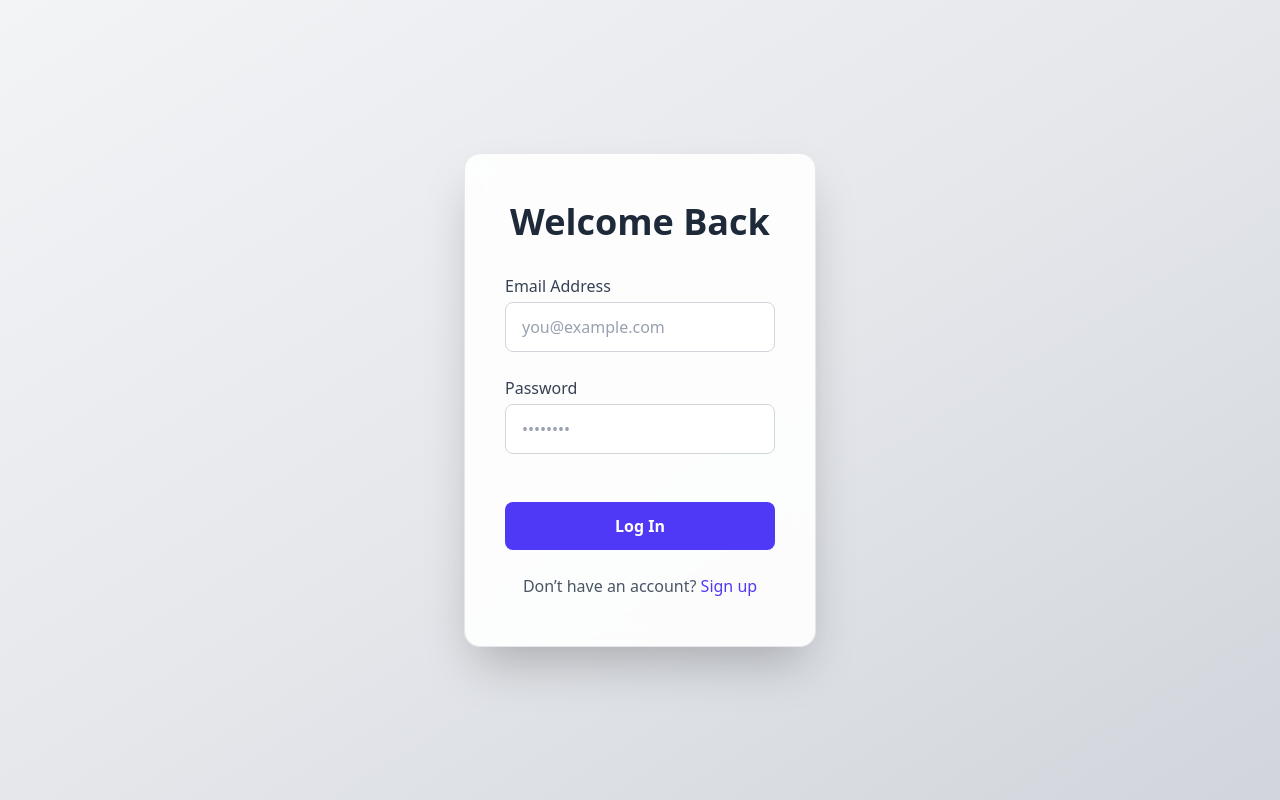
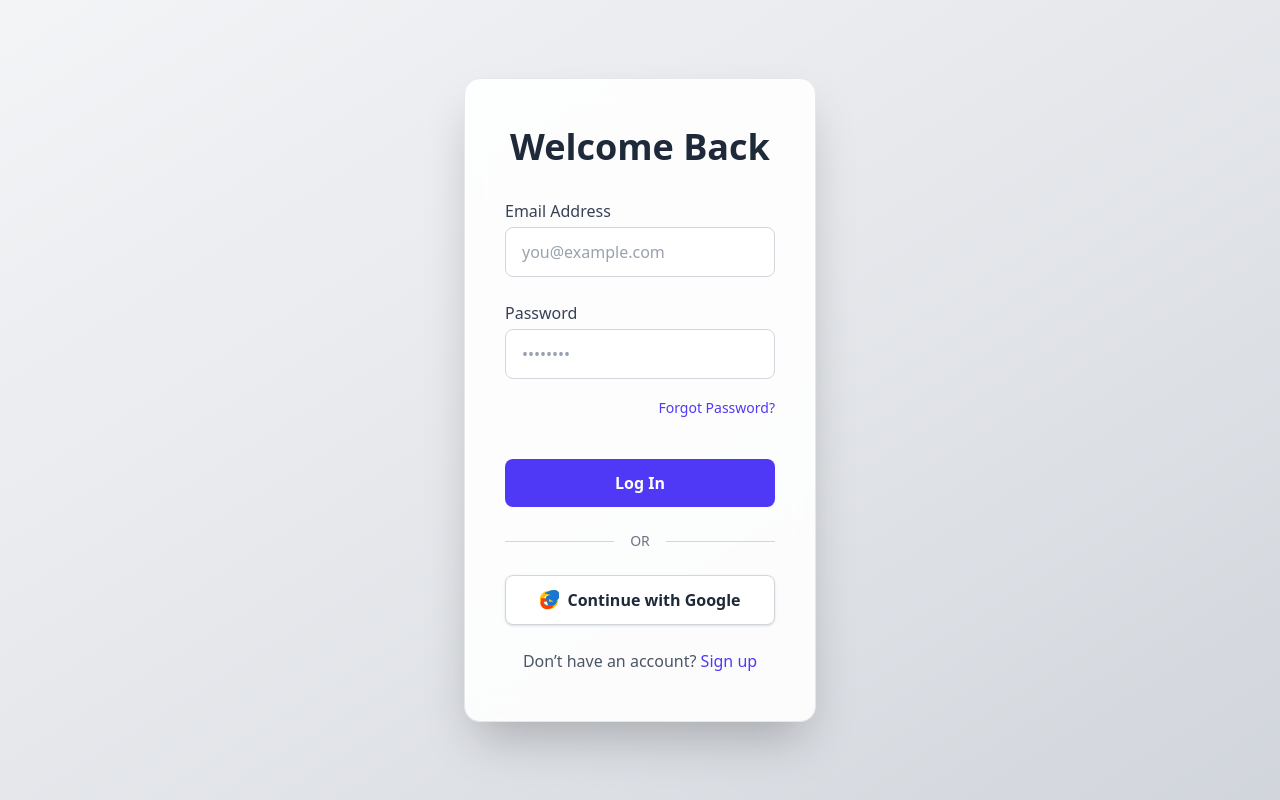
Before and after one commit to ecehithaldia/Official_Website, a React (Vite) app in the folder web/: page /login in a window 1280 px wide. Built offline with nearby package versions, Linux system fonts and the light colour scheme; no server answers; the database is empty.

Commit message:
chore:signup with google added

```diff
--- a/web/src/components/login-form.jsx
+++ b/web/src/components/login-form.jsx
@@ -1,7 +1,12 @@
 import React, { useState } from "react";
 import { useNavigate } from "react-router-dom";
 import { auth } from "../firebase"; // Assuming firebase.js is in the parent directory
-import { signInWithEmailAndPassword } from "firebase/auth";
+import {
+  signInWithEmailAndPassword,
+  GoogleAuthProvider,
+  signInWithPopup,
+  sendPasswordResetEmail,
+} from "firebase/auth";
 
 export function LoginForm() {
   const [formData, setFormData] = useState({
@@ -10,15 +15,21 @@ export function LoginForm() {
   });
   const [error, setError] = useState("");
   const [loading, setLoading] = useState(false);
+  const [resetMessage, setResetMessage] = useState("");
+  const [resetError, setResetError] = useState("");
   const navigate = useNavigate();
 
   const handleChange = (e) =>
     setFormData({ ...formData, [e.target.name]: e.target.value });
 
+  // Handler for Email/Password Login
   const handleSubmit = async (e) => {
     e.preventDefault();
+    if (loading) return;
     setLoading(true);
     setError("");
+    setResetMessage("");
+    setResetError("");
 
     try {
       await signInWithEmailAndPassword(
@@ -29,8 +40,57 @@ export function LoginForm() {
       console.log("Login successful");
       navigate("/"); // Redirect to homepage after successful login
     } catch (err) {
+      if (err.code === "auth/user-not-found" || err.code === "auth/wrong-password") {
+        setError("Invalid email or password.");
+      } else if (err.code === "auth/user-disabled") {
+        setError("This account has been disabled.");
+      } else if (err.code === "auth/too-many-requests") {
+        setError("Too many attempts. Please try again later.");
+      } else {
+        setError(err.message);
+      }
+      console.error("Error logging in:", err);
+    } finally {
+      setLoading(false);
+    }
+  };
+
+  // Handler for Google Sign-In
+  const handleGoogleSignIn = async () => {
+    if (loading) return;
+    setLoading(true);
+    setError("");
+    const provider = new GoogleAuthProvider();
+    try {
+      await signInWithPopup(auth, provider);
+      console.log("Google Login successful");
+      navigate("/"); // Redirect to homepage
+    } catch (err) {
       setError(err.message);
-      console.error("Error logging in:", err);
+      console.error("Error with Google login:", err);
+    } finally {
+      setLoading(false);
+    }
+  };
+
+  // Handler for Password Reset
+  const handlePasswordReset = async () => {
+    if (!formData.email) {
+      setResetError("Please enter your email address to reset your password.");
+      return;
+    }
+    if (loading) return;
+    setLoading(true);
+    setError("");
+    setResetMessage("");
+    setResetError("");
+
+    try {
+      await sendPasswordResetEmail(auth, formData.email);
+      setResetMessage("Password reset email sent. Check your inbox.");
+    } catch (err) {
+      setResetError(err.message);
+      console.error("Error sending password reset email:", err);
     } finally {
       setLoading(false);
     }
@@ -86,27 +146,95 @@ export function LoginForm() {
           />
         </div>
 
-        {/* --- Error Message --- */}
+        {/* --- Forgot Password Link --- */}
+        <div className="text-right -mt-2">
+          <button
+            type="button"
+            onClick={handlePasswordReset}
+            disabled={loading}
+            className="text-sm text-indigo-600 hover:text-indigo-500 dark:text-indigo-500 dark:hover:text-indigo-400 font-medium transition-colors disabled:opacity-50"
+          >
+            Forgot Password?
+          </button>
+        </div>
+
+        {/* --- Reset Messages --- */}
+        {resetMessage && (
+          <p className="text-green-600 dark:text-green-400 text-sm text-center -my-2">
+            {resetMessage}
+          </p>
+        )}
+        {resetError && (
+          <p className="text-red-500 text-sm text-center -my-2">{resetError}</p>
+        )}
+
+        {/* --- Login Error Message --- */}
         {error && (
-          <p className="text-red-500 text-sm text-center">{error}</p>
+          <p className="text-red-500 text-sm text-center -my-2">{error}</p>
         )}
 
         {/* --- Submit Button --- */}
         <button
           type="submit"
           disabled={loading}
-          className="mt-4 sm:mt-6 w-full bg-indigo-600 hover:bg-indigo-7T00 text-white font-semibold py-2 sm:py-3 rounded-lg transition-all duration-300 disabled:bg-indigo-400"
+          className="mt-4 w-full bg-indigo-600 hover:bg-indigo-700 text-white font-semibold py-2 sm:py-3 rounded-lg transition-all duration-300 disabled:bg-indigo-400"
         >
           {loading ? "Logging In..." : "Log In"}
         </button>
       </form>
+
+      {/* --- OR Separator --- */}
+      <div className="flex items-center my-5 sm:my-6">
+        <div className="flex-grow border-t border-gray-300 dark:border-gray-700"></div>
+        <span className="flex-shrink mx-4 text-gray-500 dark:text-gray-400 text-sm">
+          OR
+        </span>
+        <div className="flex-grow border-t border-gray-300 dark:border-gray-700"></div>
+      </div>
+
+      {/* --- Google Sign-In Button --- */}
+      <button
+        type="button"
+        onClick={handleGoogleSignIn}
+        disabled={loading}
+        className="w-full bg-white text-gray-800 font-semibold py-2 sm:py-3 rounded-lg border border-gray-300 shadow-sm hover:bg-gray-100 transition-all duration-300 flex items-center justify-center gap-2 dark:bg-gray-800 dark:text-white dark:border-gray-600 dark:hover:bg-gray-700 disabled:opacity-50"
+      >
+        <svg
+          className="w-5 h-5"
+          viewBox="0 0 48 48"
+          fill="none"
+          xmlns="http://www.w3.org/2000/svg"
+        >
+          <path
+            d="M44.5 20H24v8h11.8c-1.7 5.4-6.3 9.4-11.8 9.4-7.2 0-13-5.8-13-13s5.8-13 13-13c3.1 0 5.9 1.1 8.1 2.9l6.4-6.4C34.6 4.1 29.6 2 24 2 11.8 2 2 11.8 2 24s9.8 22 22 22 22-9.8 22-22c0-1.3-.2-2.7-.5-4z"
+            fill="#FFC107"
+          />
+          <path
+            d="M44.5 20H24v8h11.8c-1.7 5.4-6.3 9.4-11.8 9.4-7.2 0-13-5.8-13-13s5.8-13 13-13c3.1 0 5.9 1.1 8.1 2.9l6.4-6.4C34.6 4.1 29.6 2 24 2 11.8 2 2 11.8 2 24s9.8 22 22 22 22-9.8 22-22c0-1.3-.2-2.7-.5-4z"
+            fill="none"
+          />
+          <path
+            d="M4.9 29.7V20h19.1v8H11.8C10.1 33.4 14.7 37.4 20.1 37.4c3.1 0 5.9-1.1 8.1-2.9l6.4 6.4C30 43.9 25 46 19.4 46 11.2 46 3.4 40.2 3.4 32c0-1.3.2-2.7.5-4z"
+            fill="#FF3D00"
+          />
+          <path
+            d="M45.1 24c0-1.3-.2-2.7-.5-4H24v8h11.8c-1.7 5.4-6.3 9.4-11.8 9.4-3.1 0-5.9-1.1-8.1-2.9L7.5 30.3C11.1 34 16.1 36 21.7 36c7.2 0 13-5.8 13-13s-5.8-13-13-13c-3.1 0-5.9-1.1-8.1-2.9L22.1 4.1C25.7 2 30.7 0 36.3 0c7.2 0 13 5.8 13 13s-5.8 13-13 13c-3.1 0-5.9-1.1-8.1-2.9L16.5 17.7C19.1 14 24.1 12 29.7 12c7.2 0 13 5.8 13 13s-5.8 13-13 13c-3.1 0-5.9-1.1-8.1-2.9L16.5 17.7z"
+            fill="#4CAF50"
+          />
+          <path
+            d="M44.5 20H24v8h11.8c-1.7 5.4-6.3 9.4-11.8 9.4-3.1 0-5.9-1.1-8.1-2.9L7.5 30.3C11.1 34 16.1 36 21.7 36c7.2 0 13-5.8 13-13s-5.8-13-13-13c-3.1 0-5.9-1.1-8.1-2.9L22.1 4.1C25.7 2 30.7 0 36.3 0c7.2 0 13 5.8 13 13s-5.8 13-13 13c-3.1 0-5.9-1.1-8.1-2.9L16.5 17.7C19.1 14 24.1 12 29.7 12c7.2 0 13 5.8 13 13s-5.8 13-13 13c-3.1 0-5.9-1.1-8.1-2.9L16.5 17.7z"
+            fill="#1976D2"
+          />
+        </svg>
+        Continue with Google
+      </button>
 
       {/* --- Link to Signup --- */}
       <p className="text-center text-sm sm:text-base text-gray-600 dark:text-gray-400 mt-6">
         Don’t have an account?{" "}
         <a
           href="/signup"
-          className="text-indigo-600 hover:text-indigo-500 font-medium transition-colors"
+          className="text-indigo-600 hover:text-indigo-500 dark:text-indigo-500 dark:hover:text-indigo-400 font-medium transition-colors"
         >
           Sign up
         </a>
--- a/web/src/components/signup-form.jsx
+++ b/web/src/components/signup-form.jsx
@@ -4,6 +4,9 @@ import { auth } from "../firebase"; // Assuming firebase.js is in the parent dir
 import {
   createUserWithEmailAndPassword,
   updateProfile,
+  GoogleAuthProvider,
+  signInWithPopup,
+  sendEmailVerification,
 } from "firebase/auth";
 
 export function SignupForm() {
@@ -14,13 +17,16 @@ export function SignupForm() {
   });
   const [error, setError] = useState("");
   const [loading, setLoading] = useState(false);
+  const [signupSuccess, setSignupSuccess] = useState(false); // For verification message
   const navigate = useNavigate();
 
   const handleChange = (e) =>
     setFormData({ ...formData, [e.target.name]: e.target.value });
 
+  // Handler for Email/Password Signup
   const handleSubmit = async (e) => {
     e.preventDefault();
+    if (loading) return; // Prevent multiple submissions
     setLoading(true);
     setError("");
 
@@ -38,8 +44,11 @@ export function SignupForm() {
         displayName: formData.name,
       });
 
-      console.log("Signup successful, user:", user);
-      navigate("/"); // Redirect to homepage after successful signup
+      // 3. Send verification email
+      await sendEmailVerification(user);
+
+      console.log("Signup successful, verification email sent.");
+      setSignupSuccess(true); // Show verification message
     } catch (err) {
       setError(err.message);
       console.error("Error signing up:", err);
@@ -48,6 +57,49 @@ export function SignupForm() {
     }
   };
 
+  // Handler for Google Sign-In
+  const handleGoogleSignIn = async () => {
+    if (loading) return;
+    setLoading(true);
+    setError("");
+    const provider = new GoogleAuthProvider();
+    try {
+      await signInWithPopup(auth, provider);
+      console.log("Google Signup successful");
+      navigate("/"); // Google sign-in is immediate and verified, so redirect
+    } catch (err) {
+      setError(err.message);
+      console.error("Error with Google sign up:", err);
+    } finally {
+      setLoading(false);
+    }
+  };
+
+  // Show verification message on success
+  if (signupSuccess) {
+    return (
+      <div className="w-full bg-white/5 dark:bg-white/5 backdrop-blur-md rounded-2xl shadow-2xl border border-white/10 px-6 py-8 sm:px-8 sm:py-10 lg:px-10 lg:py-12 transition-all duration-300">
+        <h2 className="text-center text-2xl sm:text-3xl font-bold text-white mb-4">
+          Success!
+        </h2>
+        <p className="text-center text-gray-300">
+          We've sent a verification link to{" "}
+          <strong className="text-white">{formData.email}</strong>.
+        </p>
+        <p className="text-center text-gray-300 mt-2">
+          Please check your inbox (and spam folder) to verify your account.
+        </p>
+        <a
+          href="/login"
+          className="block text-center w-full bg-indigo-600 hover:bg-indigo-700 text-white font-semibold py-2 sm:py-3 rounded-lg transition-all duration-300 mt-8"
+        >
+          Back to Login
+        </a>
+      </div>
+    );
+  }
+
+  // Show signup form
   return (
     <div className="w-full bg-white/5 dark:bg-white/5 backdrop-blur-md rounded-2xl shadow-2xl border border-white/10 px-6 py-8 sm:px-8 sm:py-10 lg:px-10 lg:py-12 transition-all duration-300">
       <h2 className="text-center text-2xl sm:text-3xl lg:text-4xl font-bold text-white mb-6 sm:mb-8">
@@ -133,6 +185,50 @@ export function SignupForm() {
         </button>
       </form>
 
+      {/* --- OR Separator --- */}
+      <div className="flex items-center my-5 sm:my-6">
+        <div className="flex-grow border-t border-gray-600"></div>
+        <span className="flex-shrink mx-4 text-gray-400 text-sm">OR</span>
+        <div className="flex-grow border-t border-gray-600"></div>
+      </div>
+
+      {/* --- Google Sign-In Button --- */}
+      <button
+        type="button"
+        onClick={handleGoogleSignIn}
+        disabled={loading}
+        className="w-full bg-white text-gray-800 font-semibold py-2 sm:py-3 rounded-lg border border-gray-300 shadow-sm hover:bg-gray-100 transition-all duration-300 flex items-center justify-center gap-2 disabled:bg-gray-200"
+      >
+        <svg
+          className="w-5 h-5"
+          viewBox="0 0 48 48"
+          fill="none"
+          xmlns="http://www.w3.org/2000/svg"
+        >
+          <path
+            d="M44.5 20H24v8h11.8c-1.7 5.4-6.3 9.4-11.8 9.4-7.2 0-13-5.8-13-13s5.8-13 13-13c3.1 0 5.9 1.1 8.1 2.9l6.4-6.4C34.6 4.1 29.6 2 24 2 11.8 2 2 11.8 2 24s9.8 22 22 22 22-9.8 22-22c0-1.3-.2-2.7-.5-4z"
+            fill="#FFC107"
+          />
+          <path
+            d="M44.5 20H24v8h11.8c-1.7 5.4-6.3 9.4-11.8 9.4-7.2 0-13-5.8-13-13s5.8-13 13-13c3.1 0 5.9 1.1 8.1 2.9l6.4-6.4C34.6 4.1 29.6 2 24 2 11.8 2 2 11.8 2 24s9.8 22 22 22 22-9.8 22-22c0-1.3-.2-2.7-.5-4z"
+            fill="none"
+          />
+          <path
+            d="M4.9 29.7V20h19.1v8H11.8C10.1 33.4 14.7 37.4 20.1 37.4c3.1 0 5.9-1.1 8.1-2.9l6.4 6.4C30 43.9 25 46 19.4 46 11.2 46 3.4 40.2 3.4 32c0-1.3.2-2.7.5-4z"
+            fill="#FF3D00"
+          />
+          <path
+            d="M45.1 24c0-1.3-.2-2.7-.5-4H24v8h11.8c-1.7 5.4-6.3 9.4-11.8 9.4-3.1 0-5.9-1.1-8.1-2.9L7.5 30.3C11.1 34 16.1 36 21.7 36c7.2 0 13-5.8 13-13s-5.8-13-13-13c-3.1 0-5.9 1.1-8.1-2.9L22.1 4.1C25.7 2 30.7 0 36.3 0c7.2 0 13 5.8 13 13s-5.8 13-13 13c-3.1 0-5.9-1.1-8.1-2.9L16.5 17.7C19.1 14 24.1 12 29.7 12c7.2 0 13 5.8 13 13s-5.8 13-13 13c-3.1 0-5.9-1.1-8.1-2.9L16.5 17.7z"
+            fill="#4CAF50"
+          />
+          <path
+            d="M44.5 20H24v8h11.8c-1.7 5.4-6.3 9.4-11.8 9.4-3.1 0-5.9-1.1-8.1-2.9L7.5 30.3C11.1 34 16.1 36 21.7 36c7.2 0 13-5.8 13-13s-5.8-13-13-13c-3.1 0-5.9-1.1-8.1-2.9L22.1 4.1C25.7 2 30.7 0 36.3 0c7.2 0 13 5.8 13 13s-5.8 13-13 13c-3.1 0-5.9-1.1-8.1-2.9L16.5 17.7C19.1 14 24.1 12 29.7 12c7.2 0 13 5.8 13 13s-5.8 13-13 13c-3.1 0-5.9-1.1-8.1-2.9L16.5 17.7z"
+            fill="#1976D2"
+          />
+        </svg>
+        Continue with Google
+      </button>
+
       {/* --- Link to Login --- */}
       <p className="text-center text-sm sm:text-base text-gray-400 mt-6">
         Already have an account?{" "}
```
